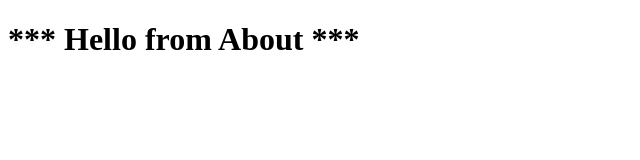
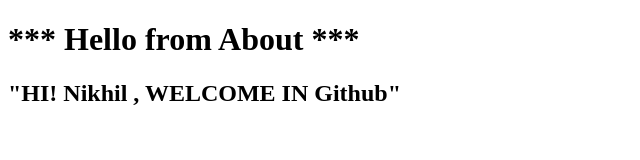
Before and after one commit to nikhil26122002/itvedant, a plain HTML site: page about.html in a window 1280 px wide. Shown: the whole page, without its empty margins (0-640 px from the left). Drawn offline with Linux system fonts and the light colour scheme.

Commit message:
second commit

```diff
--- a/about.html
+++ b/about.html
@@ -7,5 +7,6 @@
 </head>
 <body>
    <h1>*** Hello from About ***</h1>
+   <h2>"HI! Nikhil , WELCOME IN Github"</h2>
 </body>
 </html>
```
